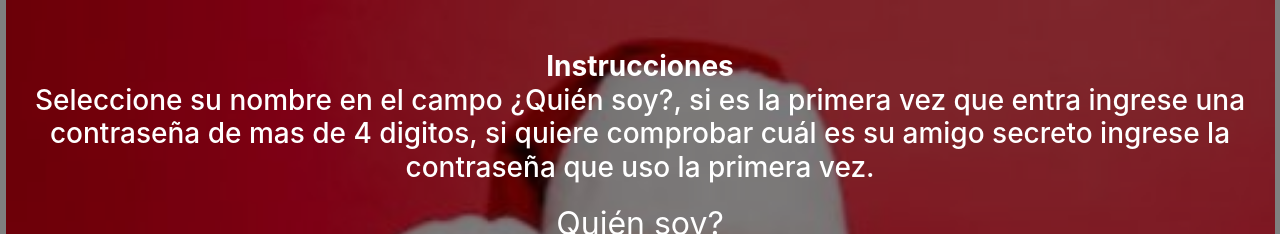
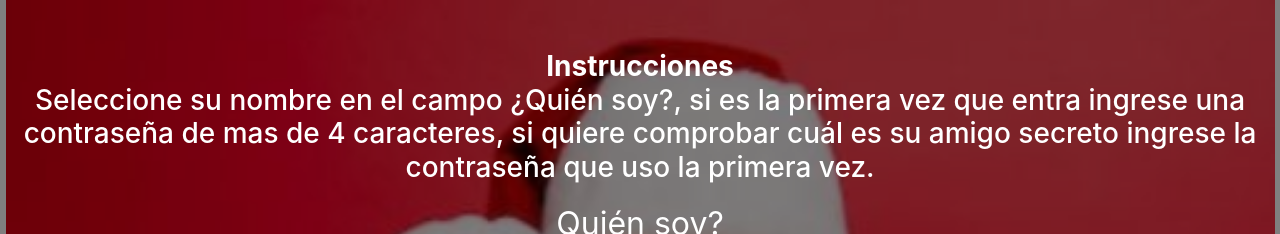
Before and after one commit to efrainaperador/amigosecreto, an Angular app in the folder public/: page /#/home in a window 1280 px wide. Shown: the top 234 px of the page. Built offline with nearby package versions, Linux system fonts and the light colour scheme; no server answers.

Commit message:
arreglos en la logic, agregar campo regalo

```diff
--- a/public/src/app/main/main.component.html
+++ b/public/src/app/main/main.component.html
@@ -4,7 +4,7 @@
       <strong>Instrucciones</strong>
       <p>
         Seleccione su nombre en el campo ¿Quién soy?,
-        si es la primera vez que entra ingrese una contraseña de mas de 4 digitos, si quiere comprobar cuál es su amigo
+        si es la primera vez que entra ingrese una contraseña de mas de 4 caracteres, si quiere comprobar cuál es su amigo
         secreto ingrese la contraseña que uso la primera vez.
       </p>
     </h3>
```
